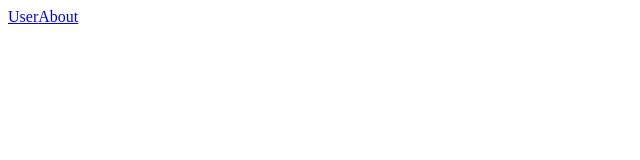
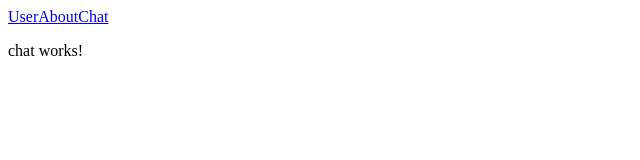
Before and after one commit to sirawitTH/cp353-angular-basic, an Angular app: page /chat in a window 1280 px wide. Before the commit this address led to /. Shown: the top 160 px of the page, without its empty margins (0-640 px from the left). Built offline with nearby package versions, Linux system fonts and the light colour scheme.

Commit message:
Add chat component

```diff
--- a/src/app/app.component.html
+++ b/src/app/app.component.html
@@ -1,5 +1,6 @@
 <nav>
     <a routerLink="">User</a>
     <a routerLink="about">About</a>
+    <a routerLink="chat">Chat</a>
 </nav>
 <router-outlet></router-outlet>
--- a/src/app/app.module.ts
+++ b/src/app/app.module.ts
@@ -9,17 +9,20 @@ import { GetphotoService } from './services/getphoto.service'
 import { AppComponent } from './app.component';
 import { UserComponent } from './components/user/user.component';
 import { AboutusComponent } from './components/aboutus/aboutus.component';
+import { ChatComponent } from './components/chat/chat.component';
 
 const appRoutes: Routes = [
   { path: '', component: UserComponent },
   { path: 'about', component: AboutusComponent },
+  { path: 'chat', component: ChatComponent }
 ];
 
 @NgModule({
   declarations: [
     AppComponent,
     UserComponent,
-    AboutusComponent
+    AboutusComponent,
+    ChatComponent
   ],
   imports: [
     BrowserModule,
--- /dev/null
+++ b/src/app/components/chat/chat.component.html
@@ -0,0 +1,3 @@
+<p>
+  chat works!
+</p>
--- /dev/null
+++ b/src/app/components/chat/chat.component.ts
@@ -0,0 +1,15 @@
+import { Component, OnInit } from '@angular/core';
+
+@Component({
+  selector: 'app-chat',
+  templateUrl: './chat.component.html',
+  styleUrls: ['./chat.component.css']
+})
+export class ChatComponent implements OnInit {
+
+  constructor() { }
+
+  ngOnInit() {
+  }
+
+}
```
Also changed, not shown: src/app/components/chat/chat.component.css (added).
